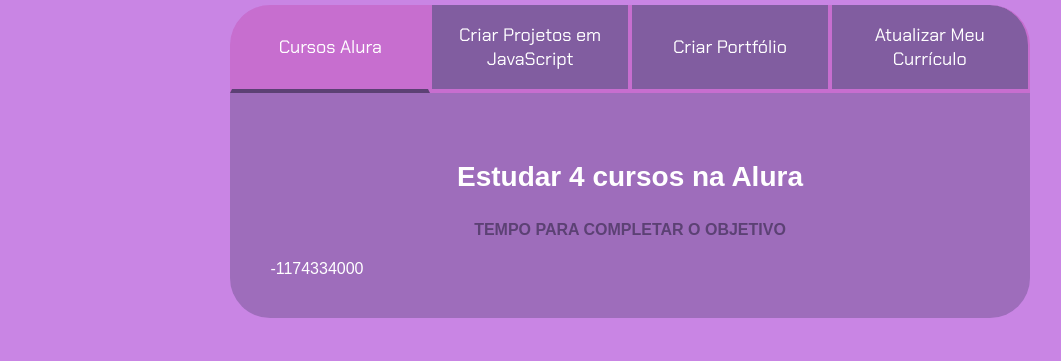
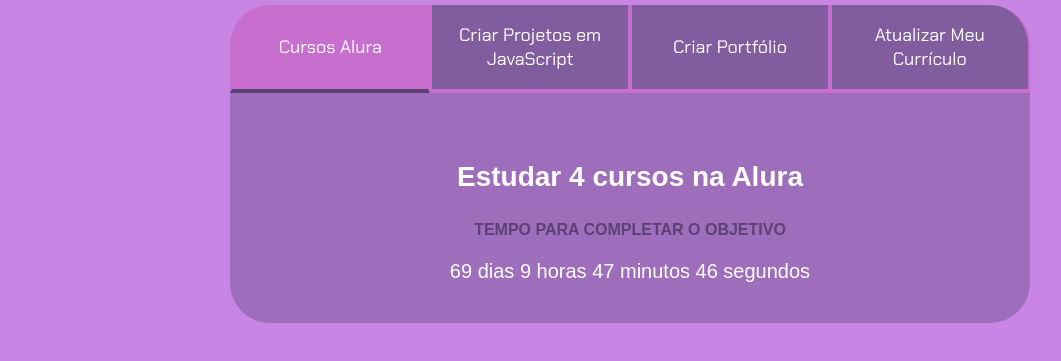
Before and after one commit to nataliadebrites/programacao_3D_oficial, a plain HTML site: page index.html in a window 1280 px wide. Shown: the part 93-454 px from the top of the page, without its empty margins (10-1071 px from the left). Drawn offline with Linux system fonts and the light colour scheme.

Commit message:
Add files via upload

```diff
--- a/main.js
+++ b/main.js
@@ -1,9 +1,25 @@
 const botoes= document.querySelectorAll(".botao");
 const textos= document.querySelectorAll(".aba-conteudo");
 const contadores =document.querySelectorAll(".contador");
-const tempoObjetivo1 = new Date ("2024-03-22T00:00:00");
-let tempoAtual = new Date();
-contadores[0].textContent = tempoObjetivo1 - tempoAtual;
+const tempoObjetivo1 = new Date ("2024-06-13T00:00:00");
+
+contadores[0].textContent = calculaTempo(tempoObjetivo1);
+
+function calculaTempo (tempoObjetivo){
+    let tempoAtual = new Date();
+    let tempoFinal = tempoObjetivo - tempoAtual;
+    let segundos = Math. floor(tempoFinal/1000);
+    let minutos = Math. floor(segundos/60);
+    let horas = Math. floor(minutos/60);
+    let dias = Math. floor( horas/24);
+
+    segundos %= 60;
+    minutos %= 60;
+    horas %= 24;
+
+
+    return dias + " dias " + horas + " horas " + minutos + " minutos " + segundos + " segundos ";
+}
 console.log(botoes);
 
 for (let i=0; i<botoes.length; i++){
--- a/style.css
+++ b/style.css
@@ -83,6 +83,12 @@ body{
     color: var(--verde);
     text-transform: uppercase;
 }
+
+.contador{
+    font-size: 20px;
+    text-align: center;
+}
+
 @media screen  and (min-width: 768px) {
     .botoes{
         display: flex;
```
